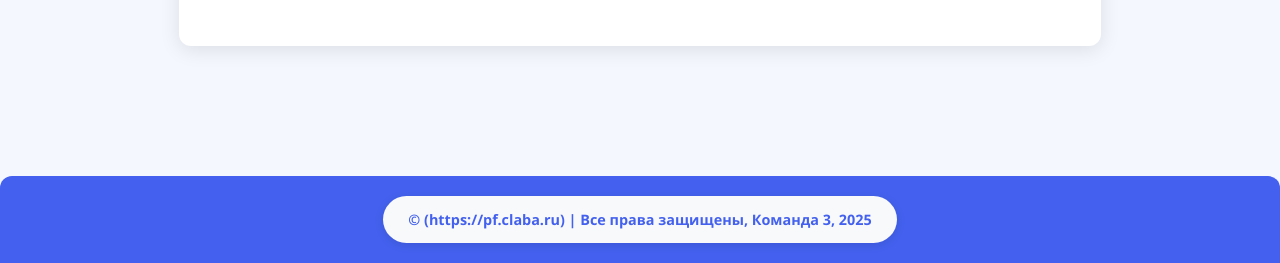
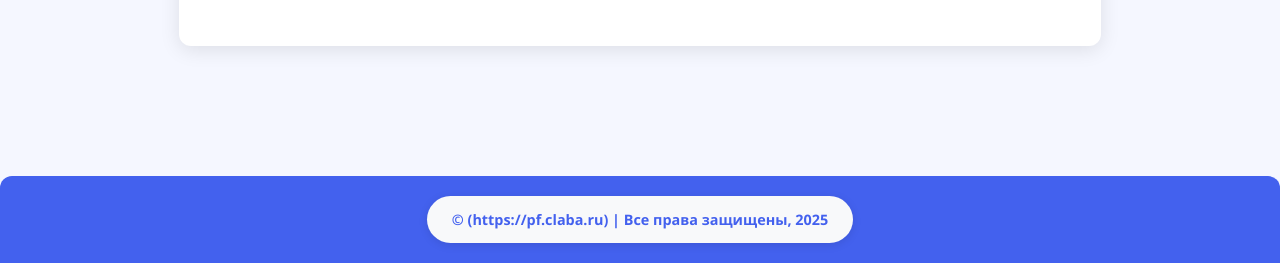
Before and after one commit to BND86/franchising-risk, a FastAPI app: page / in a window 1280 px wide. Shown: the part 3163-3426 px from the top of the page. Run offline with FastAPI, Linux system fonts and the light colour scheme.

Commit message:
footer update

```diff
--- a/templates/contract.html
+++ b/templates/contract.html
@@ -88,7 +88,7 @@
 
 <div class="footer">
     <div class="footer-box">
-        © (https://pf.claba.ru) | Все права защищены, Команда 3, 2025
+        © (https://pf.claba.ru) | Все права защищены, 2025
     </div>
 </div>
 
--- a/templates/economic.html
+++ b/templates/economic.html
@@ -154,7 +154,7 @@
 
 <div class="footer">
     <div class="footer-box">
-        © (https://pf.claba.ru) | Все права защищены, Команда 3, 2025
+        © (https://pf.claba.ru) | Все права защищены, 2025
     </div>
 </div>
 
--- a/templates/glossary.html
+++ b/templates/glossary.html
@@ -137,7 +137,7 @@
 
 <div class="footer">
     <div class="footer-box">
-        © (https://pf.claba.ru) | Все права защищены, Команда 3, 2025
+        © (https://pf.claba.ru) | Все права защищены, 2025
     </div>
 </div>
 
--- a/templates/index.html
+++ b/templates/index.html
@@ -148,7 +148,7 @@
 
 <div class="footer">
     <div class="footer-box">
-        © (https://pf.claba.ru) | Все права защищены, Команда 3, 2025
+        © (https://pf.claba.ru) | Все права защищены, 2025
     </div>
 </div>
 
--- a/templates/owner.html
+++ b/templates/owner.html
@@ -88,7 +88,7 @@
 
 <div class="footer">
     <div class="footer-box">
-        © (https://pf.claba.ru) | Все права защищены, Команда 3, 2025
+        © (https://pf.claba.ru) | Все права защищены, 2025
     </div>
 </div>
 
--- a/templates/result_econom.html
+++ b/templates/result_econom.html
@@ -383,7 +383,7 @@
 
 <div class="footer">
     <div class="footer-box">
-        © (https://pf.claba.ru) | Все права защищены, Команда 3, 2025
+        © (https://pf.claba.ru) | Все права защищены, 2025
     </div>
 </div>
 
--- a/templates/stats.html
+++ b/templates/stats.html
@@ -164,7 +164,7 @@
 
     <footer class="footer">
         <div class="footer-box">
-            © (https://pf.claba.ru) | Все права защищены, Команда 3, 2025
+            © (https://pf.claba.ru) | Все права защищены, 2025
         </div>
     </footer>
 
--- a/templates/stats_owner.html
+++ b/templates/stats_owner.html
@@ -133,7 +133,7 @@
 
     <footer class="footer">
         <div class="footer-box">
-            © (https://pf.claba.ru) | Все права защищены, Команда 3, 2025
+            © (https://pf.claba.ru) | Все права защищены, 2025
         </div>
     </footer>
 
--- a/templates/user.html
+++ b/templates/user.html
@@ -171,7 +171,7 @@
 
 <div class="footer">
     <div class="footer-box">
-        © (https://pf.claba.ru) | Все права защищены, Команда 3, 2025
+        © (https://pf.claba.ru) | Все права защищены, 2025
     </div>
 </div>
 
```
